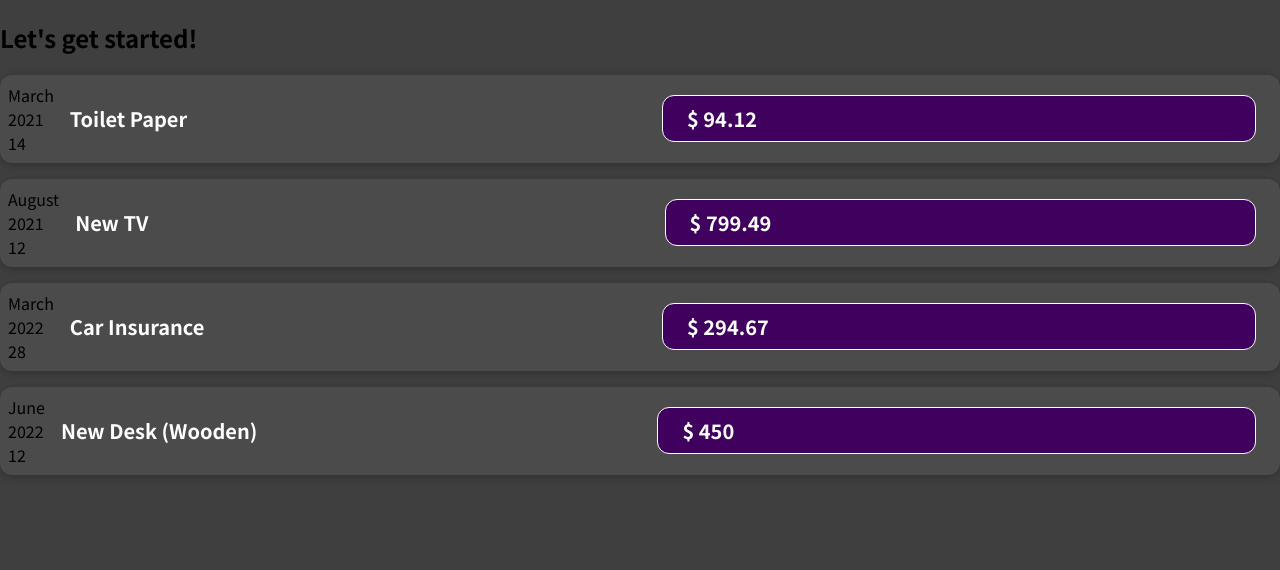
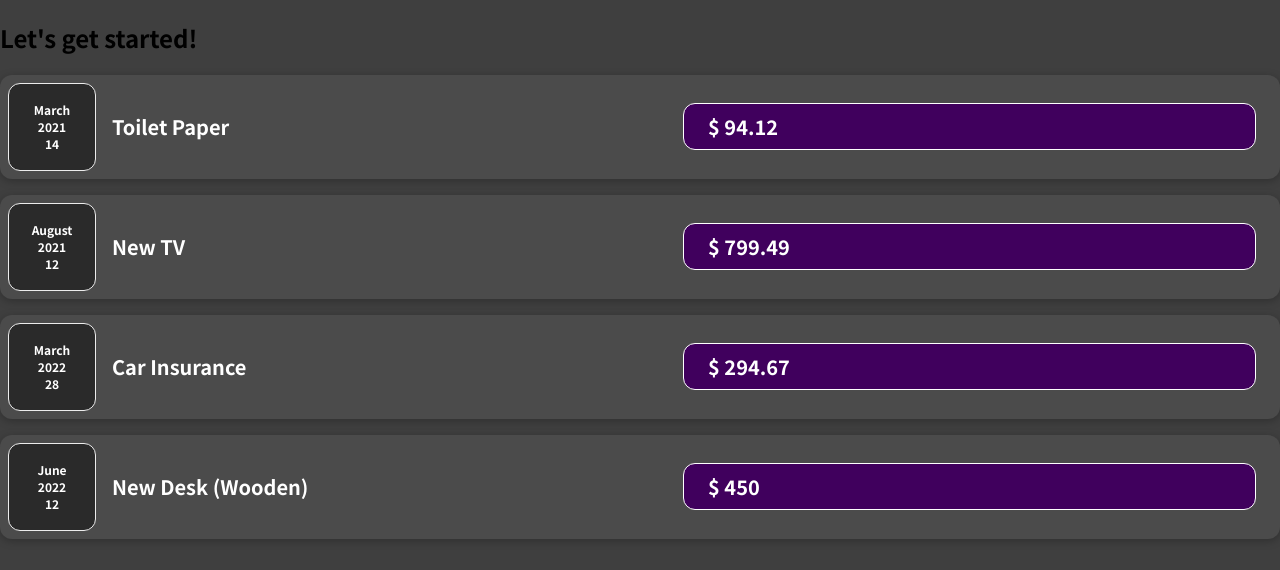
Before and after one commit to pasan1227/expense-tracker, a JavaScript app: page / in a window 1280 px wide. Shown: the top 570 px of the page. Built offline with nearby package versions, Linux system fonts and the light colour scheme.

Commit message:
Expense date component

```diff
--- /dev/null
+++ b/src/components/ExpenseDate.css
@@ -0,0 +1,26 @@
+.expense-date {
+  display: flex;
+  flex-direction: column;
+  width: 5.5rem;
+  height: 5.5rem;
+  border: 1px solid #ececec;
+  background-color: #2a2a2a;
+  color: white;
+  border-radius: 12px;
+  align-items: center;
+  justify-content: center;
+}
+
+.expense-date__month {
+  font-size: 0.75rem;
+  font-weight: bold;
+}
+
+.expense-date__year {
+  font-size: 0.75rem;
+}
+
+.expense-date__day {
+  font-size: 1.5rem;
+  font-weight: bold;
+}
--- /dev/null
+++ b/src/components/ExpenseDate.js
@@ -0,0 +1,17 @@
+import './ExpenseDate.css';
+
+function ExpenseDate(props) {
+  const month = props.date.toLocaleString('en-US', { month: 'long' });
+  const day = props.date.toLocaleString('en-US', { day: '2-digit' });
+  const year = props.date.getFullYear();
+
+  return (
+    <div className='expense-date'>
+      <div className='expense-date__month'>{month}</div>
+      <div className='expense-date__month'>{year}</div>
+      <div className='expense-date__month'>{day}</div>
+    </div>
+  );
+}
+
+export default ExpenseDate;
--- a/src/components/ExpenseItem.js
+++ b/src/components/ExpenseItem.js
@@ -1,17 +1,10 @@
+import ExpenseDate from './ExpenseDate';
 import './ExpenseItem.css';
 
 function ExpenseItem(props) {
-  const month = props.date.toLocaleString('en-US', { month: 'long' });
-  const day = props.date.toLocaleString('en-US', { day: '2-digit' });
-  const year = props.date.getFullYear();
-
   return (
     <div className='expense-item'>
-      <div>
-        <div>{month}</div>
-        <div>{year}</div>
-        <div>{day}</div>
-      </div>
+      <ExpenseDate date={props.date} />
       <div className='expense-item__description'>
         <h2>{props.title}</h2>
         <h2 className='expense-item__price'>$ {props.amount}</h2>
```
Also changed, not shown: 1 other file (tests, documents, lock files or other folders).
